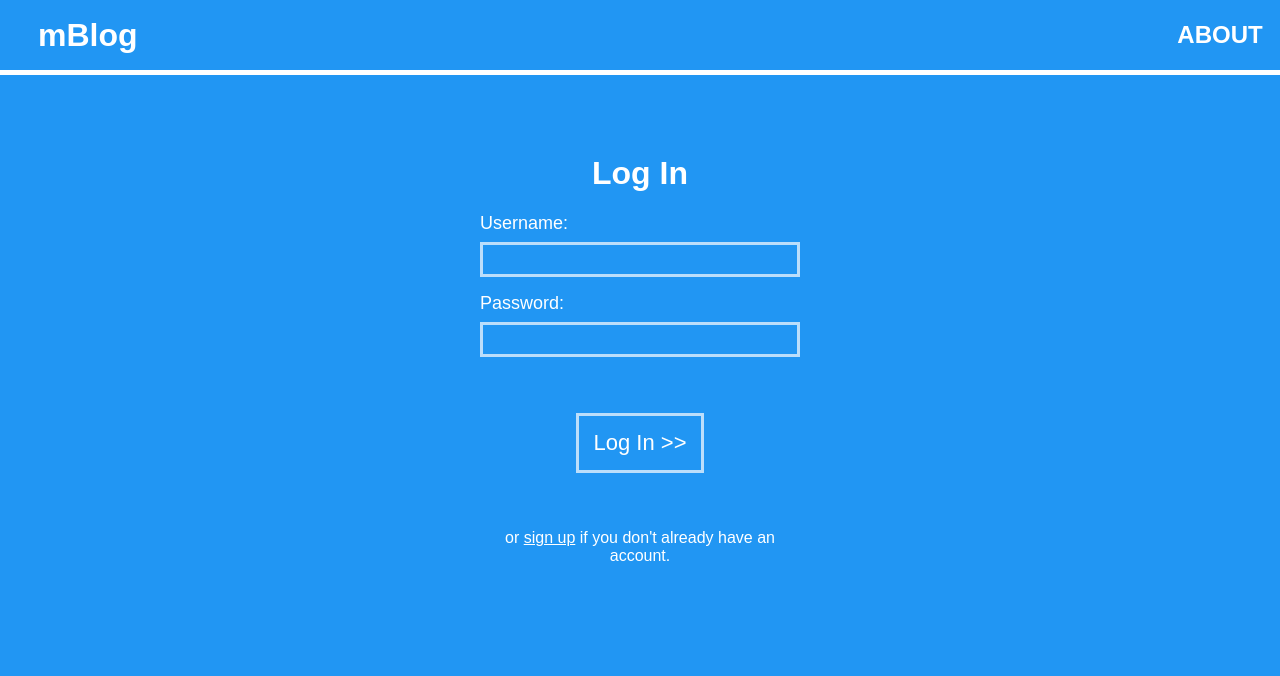
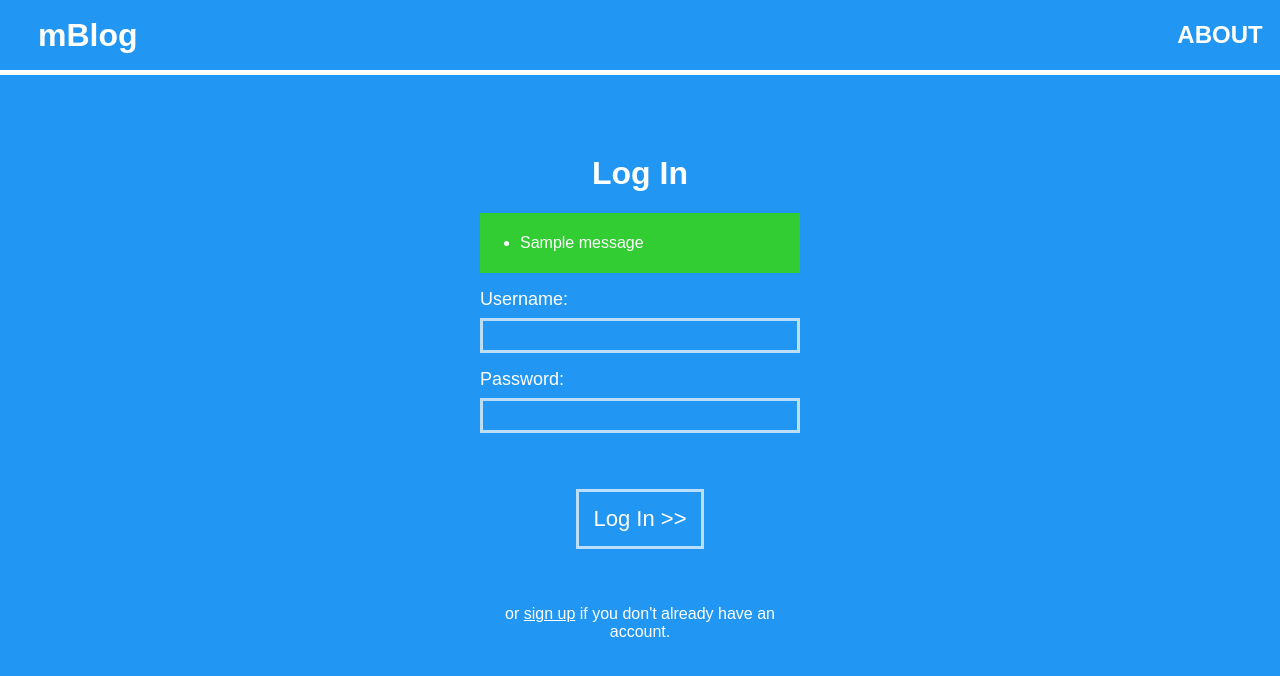
Before and after one commit to anchit1/mBlog, a Django app: template blog/templates/blog/login.html in a window 1280 px wide. Shown: the top 676 px of the page. Run offline with Django 3.2, Linux system fonts and the light colour scheme; the template is opened without the code that fills it: values that come from a table or form of the project are taken from there, most other values are stand-ins (such as "Sample title", 1, 10 or a date in 2020); one stand-in notice (Sample message) is shown.

Commit message:
Add flash message after signup.

```diff
--- a/blog/static/css/signup.css
+++ b/blog/static/css/signup.css
@@ -152,3 +152,12 @@ a {
     text-align: left;
     box-sizing: border-box;
 }
+
+.success-dialog {
+    background-color: limegreen;
+    color: white;
+    width: 100%;
+    padding: 5px 0;
+    text-align: left;
+    box-sizing: border-box;
+}
--- a/blog/templates/blog/login.html
+++ b/blog/templates/blog/login.html
@@ -3,6 +3,15 @@
 {% block content %}
     <h1>Log In</h1>
     <form method="POST"> {% csrf_token %}
+        {% if messages %}
+            <div class="success-dialog">
+                <ul>
+                    {% for message in messages %}
+                        <li>{{ message }}</li>
+                    {% endfor %}
+                </ul>
+            </div>
+        {% endif %}
         {{ form.as_p }}
         <button type="submit" class="submit-btn">Log In >></button>
         <p style="text-align: center; color: white;">or <a id="f-link" href="{% url 'signup' %}">sign up</a> if you don't already have an account. </p>
--- a/blog/templates/blog/signup.html
+++ b/blog/templates/blog/signup.html
@@ -9,6 +9,7 @@
     <h1>Sign Up</h1>
 
     <form id="signup-form" method="post"> {% csrf_token %}
+        {% if err_list %}
         <div class="error-dialog">
             <ul>
             {% for error in err_list %}
@@ -16,6 +17,7 @@
             {% endfor %}
             </ul>
         </div>
+        {% endif %}
         {{ form.as_p }}
         <button type="submit" value="Sign Up" class="submit-btn" id="submit-btn" onsubmit="event.preventDefault(); validate_signup_form()">Sign Up</button>
         <p style="text-align: center; color: white;">or <a id="f-link" href="{% url 'login' %}">log in</a> if you already have an account. </p>
```
Also changed, not shown: blog/views.py (+8 -2 lines), db.sqlite3.
